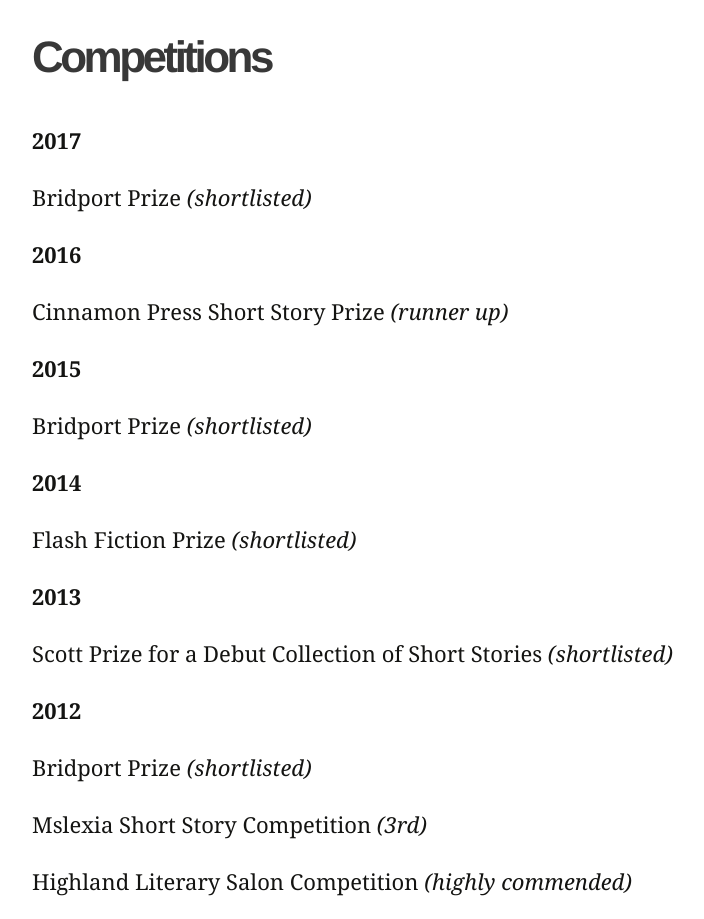
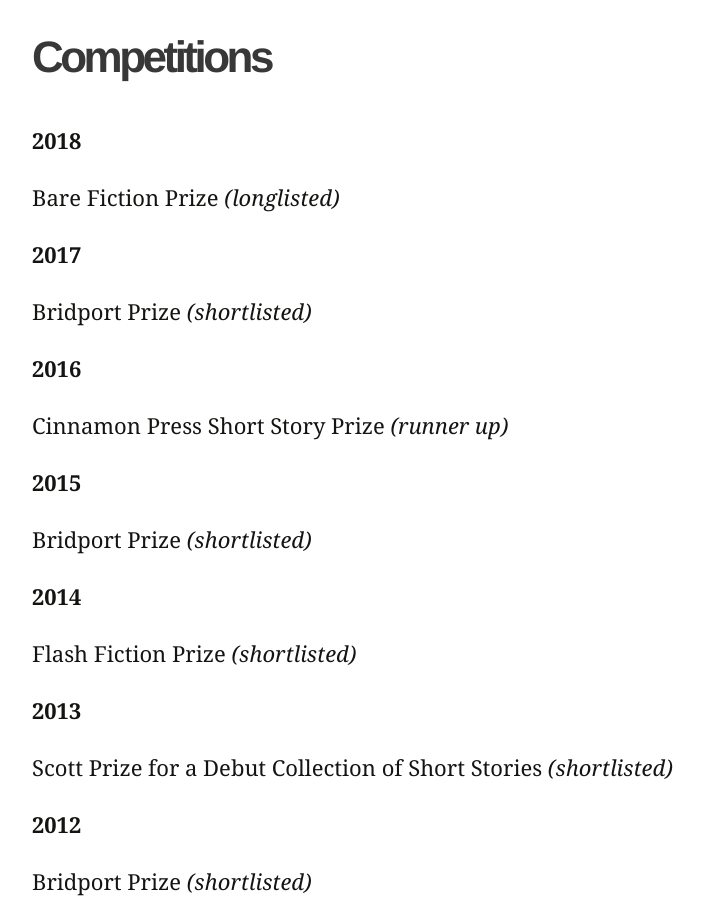
Before and after one commit to tholden/jennyholden.co.uk, a plain HTML site: page short-stories/index.html in a window 1280 px wide. Shown: the part 3280-4199 px from the top of the page, without its empty margins (198-902 px from the left). Drawn offline with nearby package versions, Linux system fonts and the light colour scheme.

Commit message:
Update index.html

```diff
--- a/short-stories/index.html
+++ b/short-stories/index.html
@@ -151,6 +151,8 @@ img.emoji {
 <p><em>Junctures Journal</em>, Issue 12, June 2009: “Power Cut”</p>
 <p>&nbsp;</p>
 <h3>Competitions</h3>
+<p><strong>2018</strong></p>
+<p>Bare Fiction Prize <em>(longlisted)</em></p>
 <p><strong>2017</strong></p>
 <p>Bridport Prize <em>(shortlisted)</em></p>
 <p><strong>2016</strong></p>
```
